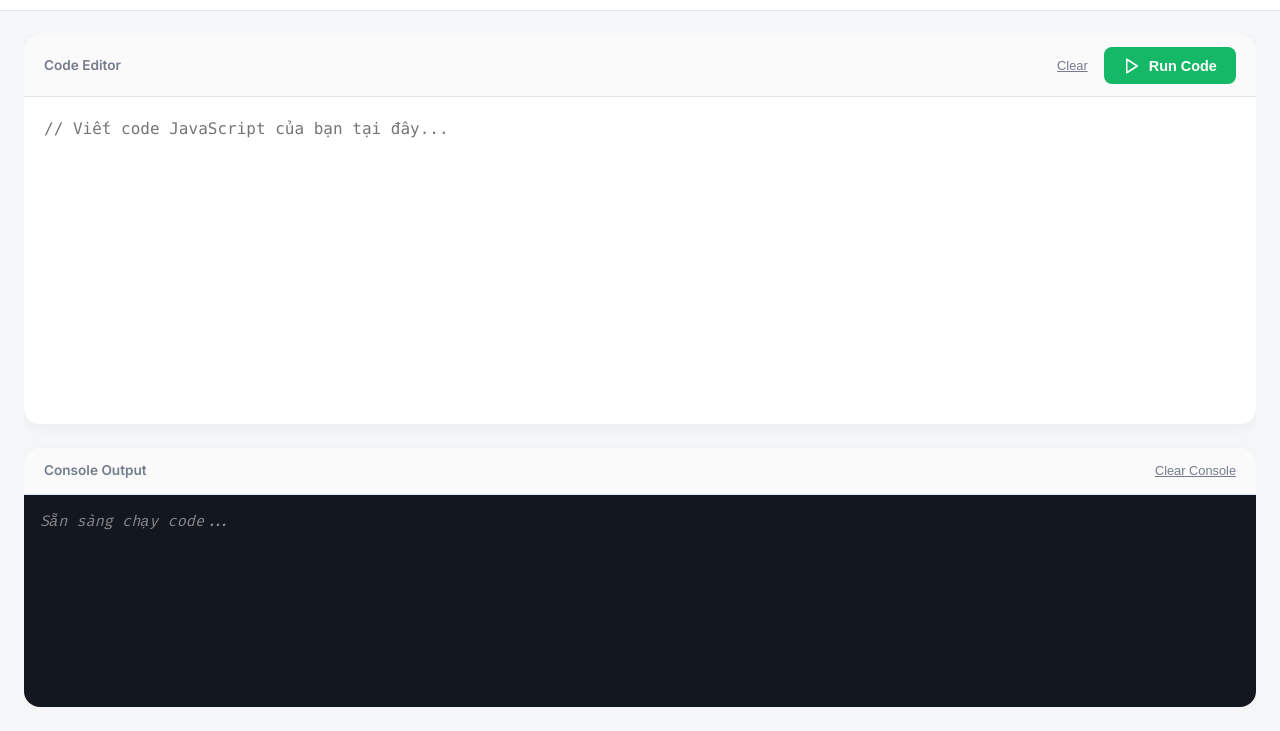
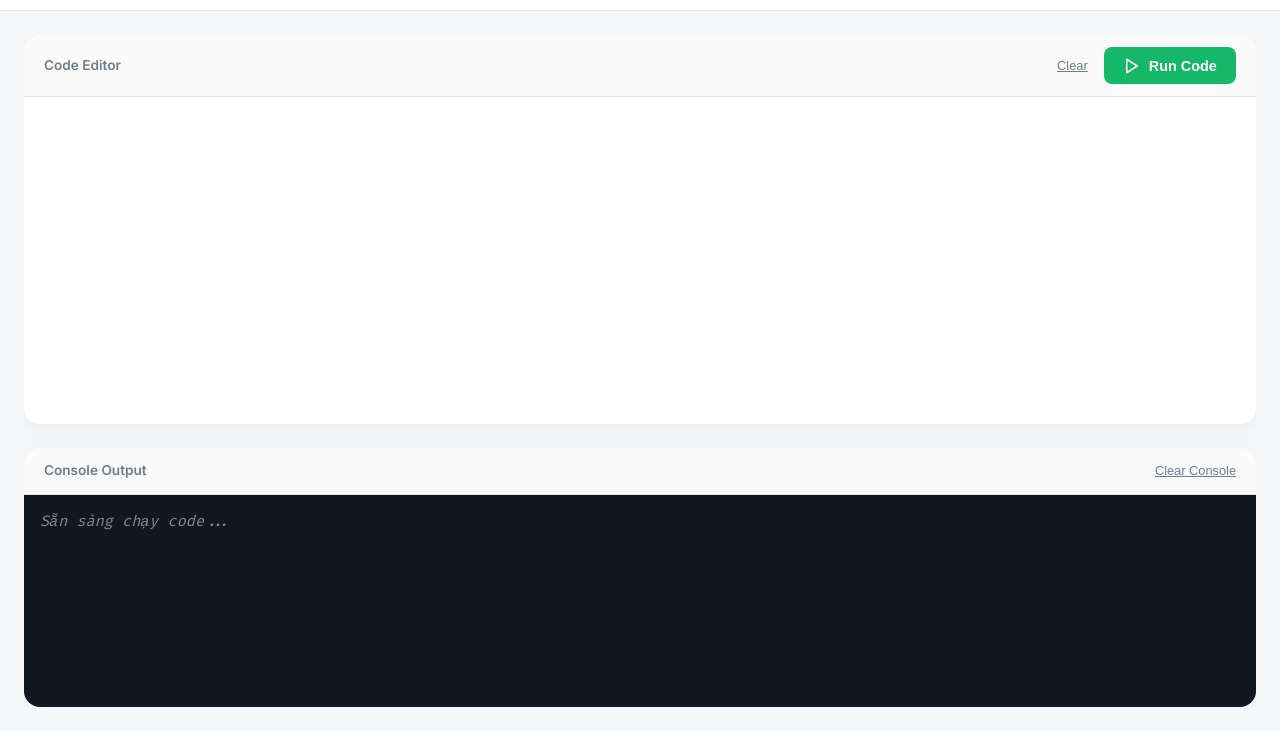
Before and after one commit to vinhtruongsama/JSCodeTraining, a website: page index.html in a window 1280 px wide. Shown: the part 69-800 px from the top of the page. Drawn offline with Linux system fonts and the light colour scheme.

Commit message:
UI: Remove placeholder from code editor

```diff
--- a/index.html
+++ b/index.html
@@ -72,7 +72,7 @@
                         <!-- Lớp hiển thị màu sắc (Đã loại bỏ thẻ code để tránh lệch font) -->
                         <pre id="highlighting-content" aria-hidden="true"></pre>
                         <!-- Lớp nhập liệu -->
-                        <textarea id="code-editor" spellcheck="false" placeholder="// Viết code JavaScript của bạn tại đây..."></textarea>
+                        <textarea id="code-editor" spellcheck="false"></textarea>
                     </div>
                 </section>
 
```
